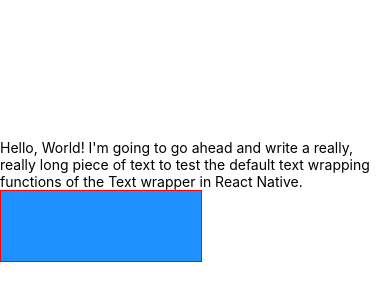
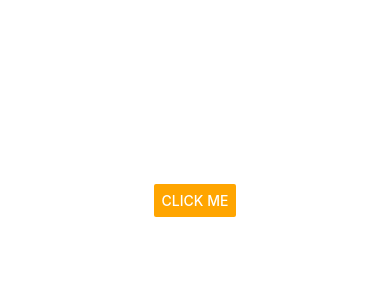
Before and after one commit to michaeldegori/done-with-it, a React Native app: screen / in a window 390 px wide. Shown: the part 222-522 px from the top of the page. Built offline with nearby package versions, Linux system fonts and the light colour scheme.

Commit message:
button creation

```diff
--- a/App.js
+++ b/App.js
@@ -7,6 +7,7 @@ import {
   View,
   Image,
   SafeAreaView,
+  Button,
 } from 'react-native';
 
 export default function App() {
@@ -14,22 +15,11 @@ export default function App() {
 
   return (
     <SafeAreaView style={styles.container}>
-      <Text onPress={handlePress}>
-        Hello, World! I'm going to go ahead and write a really, really long
-        piece of text to test the default text wrapping functions of the Text
-        wrapper in React Native.
-      </Text>
-      <TouchableNativeFeedback onPress={() => console.log('Image tapped!')}>
-        <View
-          style={{
-            width: 200,
-            height: 70,
-            backgroundColor: 'dodgerblue',
-          }}
-        />
-      </TouchableNativeFeedback>
-
-      <StatusBar style="auto" />
+      <Button
+        color="orange"
+        title="Click me"
+        onPress={() => console.log('Button tapped!')}
+      />
     </SafeAreaView>
   );
 }
```
